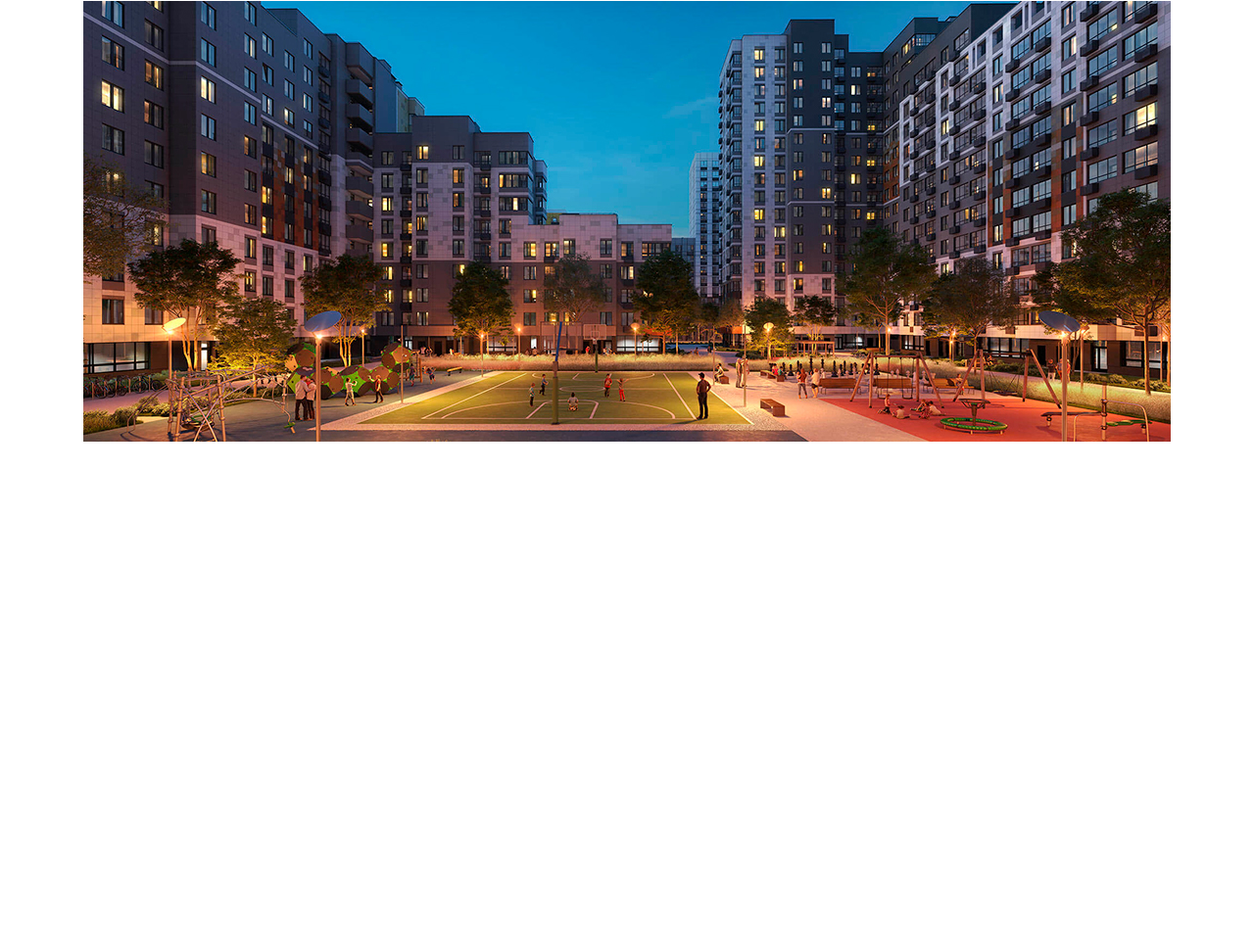
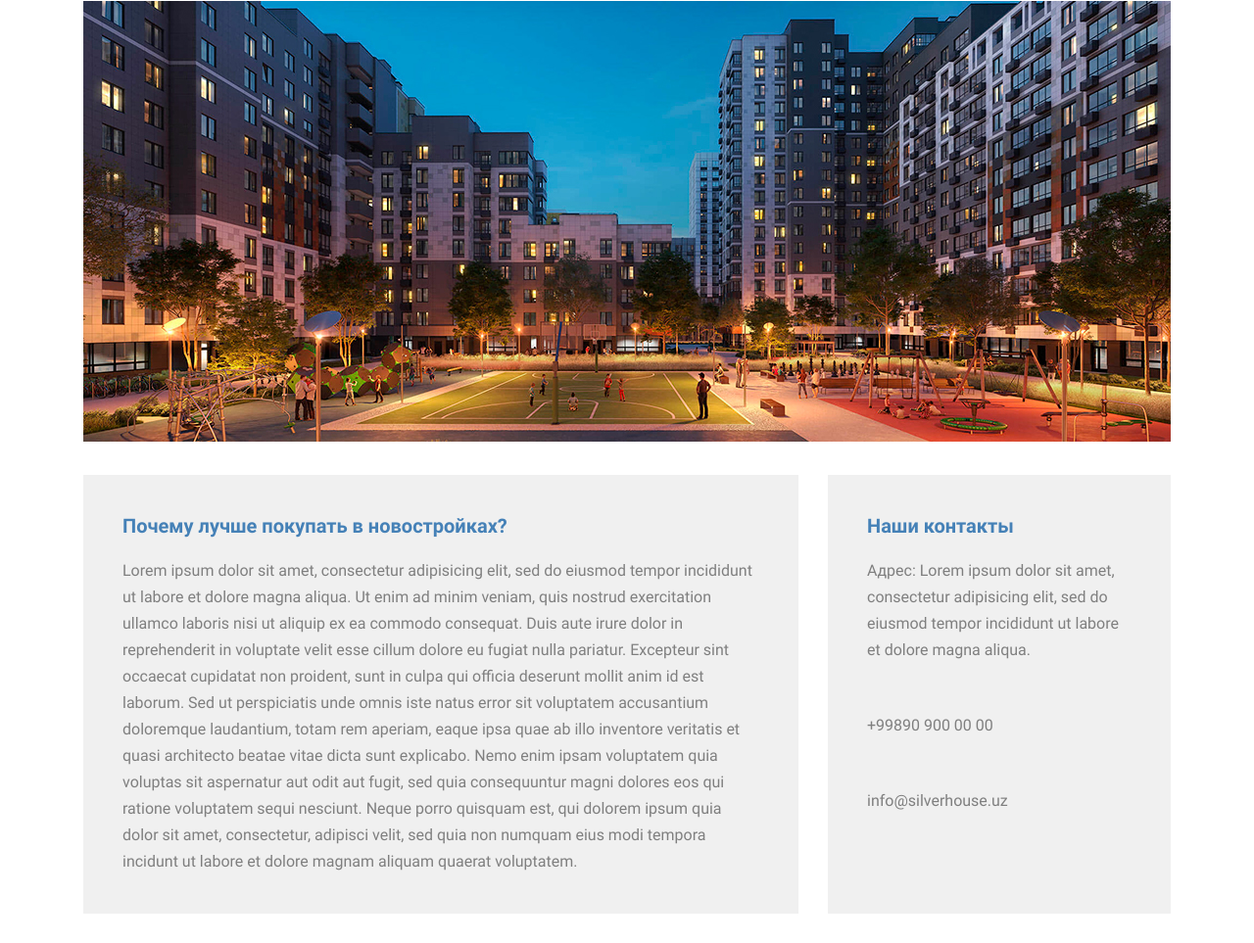
Before and after one commit to TopNeit/lesson-pw, a plain HTML site: page index.html in a window 1280 px wide. Shown: the part 346-1309 px from the top of the page at 98% size. Before the commit the page ends 801 px from the top, so only its background shows below. Drawn offline with Linux system fonts and the light colour scheme.

Commit message:
create-content

```diff
--- a/css/main.css
+++ b/css/main.css
@@ -51,3 +51,39 @@
   height: 100%;
   object-fit: contain;
 }
+/* content */
+.content{
+  width: 1110px;
+  margin: 0 auto;
+  display: flex;
+  justify-content: space-between;
+  padding: 30px 0;
+}
+.content__info,
+.content__contact{
+  min-height: 300px;
+  background: #f0f0f0;
+  padding: 40px;
+}
+.content__info{
+  width: 730px;
+}
+.content__contact{
+  width: 350px;
+}
+.content h2{
+  font-weight: 700;
+  font-size: 20px;
+  color: #4581b7;
+  margin-bottom: 20px;
+}
+.content p,
+.content a{
+  color: #7f7f7f;
+  font-size: 16px;
+  line-height: 27px;
+}
+.content a{
+  margin-top: 50px;
+  display: flex;
+}
--- a/index.html
+++ b/index.html
@@ -28,5 +28,18 @@
   </header>
   <!-- header end -->
 
+  <!-- selection -->
+  <section class="content">
+    <div class="content__info">
+      <h2>Почему лучше покупать в новостройках?</h2>
+      <p>Lorem ipsum dolor sit amet, consectetur adipisicing elit, sed do eiusmod tempor incididunt ut labore et dolore magna aliqua. Ut enim ad minim veniam, quis nostrud exercitation ullamco laboris nisi ut aliquip ex ea commodo consequat. Duis aute irure dolor in reprehenderit in voluptate velit esse cillum dolore eu fugiat nulla pariatur. Excepteur sint occaecat cupidatat non proident, sunt in culpa qui officia deserunt mollit anim id est laborum. Sed ut perspiciatis unde omnis iste natus error sit voluptatem accusantium doloremque laudantium, totam rem aperiam, eaque ipsa quae ab illo inventore veritatis et quasi architecto beatae vitae dicta sunt explicabo. Nemo enim ipsam voluptatem quia voluptas sit aspernatur aut odit aut fugit, sed quia consequuntur magni dolores eos qui ratione voluptatem sequi nesciunt. Neque porro quisquam est, qui dolorem ipsum quia dolor sit amet, consectetur, adipisci velit, sed quia non numquam eius modi tempora incidunt ut labore et dolore magnam aliquam quaerat voluptatem.</p>
+    </div>
+    <div class="content__contact">
+      <h2>Наши контакты</h2>
+      <p>Адрес: Lorem ipsum dolor sit amet, consectetur adipisicing elit, sed do eiusmod tempor incididunt ut labore et dolore magna aliqua. </p>
+      <a href="#!">+99890 900 00 00</a>
+      <a href="#!">info@silverhouse.uz</a>
+    </div>
+  </section>
 </body>
 </html>
```
